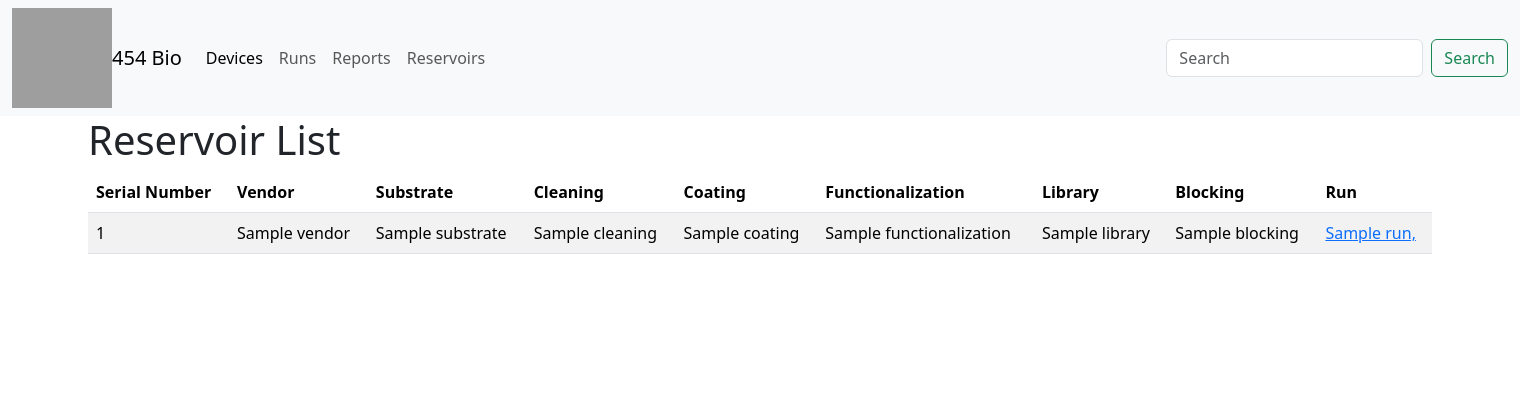
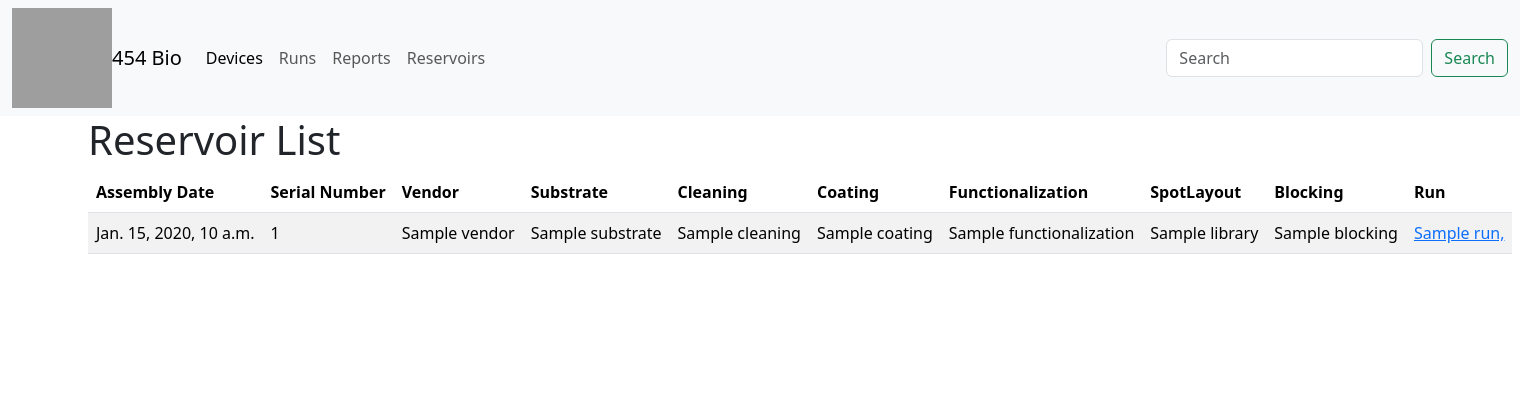
Before and after one commit to 454bio/dashboard, a Django app: template bio/dashboard/templates/dashboard/reservoir_list.html in a window 1520 px wide. Shown: the top 416 px of the page. Run offline with Django 3.2, Linux system fonts and the light colour scheme; the template is opened without the code that fills it: most values are stand-ins (such as "Sample title", 1, 10 or a date in 2020); grey boxes are pictures that could not be loaded.

Commit message:
add reservoir assembly date

```diff
--- a/bio/dashboard/models.py
+++ b/bio/dashboard/models.py
@@ -20,6 +20,7 @@ class Device(models.Model):
 
 class Reservoir(models.Model):
     created_at = models.DateTimeField(auto_now_add=True)
+    assembly_date = models.DateField(null=True, blank=True)
     serial_number = models.IntegerField(null=False, unique=True)
     vendor = models.CharField(max_length=200)
     substrate = models.CharField(max_length=200)
--- a/bio/dashboard/templates/dashboard/reservoir_list.html
+++ b/bio/dashboard/templates/dashboard/reservoir_list.html
@@ -5,18 +5,19 @@
   <h1>Reservoir List</h1>
 
   {% if reservoir_list %}
-    <table class="table table-striped table-hover">
+    <table class="table table-striped table-hover text-nowrap">
       <thead>
         <tr>
 <!--          <th scope="col">#</th> -->
 <!--          <th scope="col">Created_at</th> -->
+          <th scope="col">Assembly Date</th>
           <th scope="col">Serial Number</th>
           <th scope="col">Vendor</th>
           <th scope="col">Substrate</th>
           <th scope="col">Cleaning</th>
           <th scope="col">Coating</th>
           <th scope="col">Functionalization</th>
-          <th scope="col">Library</th>
+          <th scope="col">SpotLayout</th>
           <th scope="col">Blocking</th>
           <th scope="col">Run</th>
         </tr>
@@ -26,6 +27,7 @@
         <tr>
 <!--          <th scope="row">{{reservoir.id}}</th> -->
 <!--          <td>{{ reservoir.created_at }}</td> -->
+          <td>{{ reservoir.assembly_date }}</td>
           <td>{{ reservoir.serial_number }}</td>
           <td>{{ reservoir.vendor }}</td>
           <td>{{ reservoir.substrate }}</td>
```
Also changed, not shown: bio/dashboard/views.py (+17 -3 lines).
